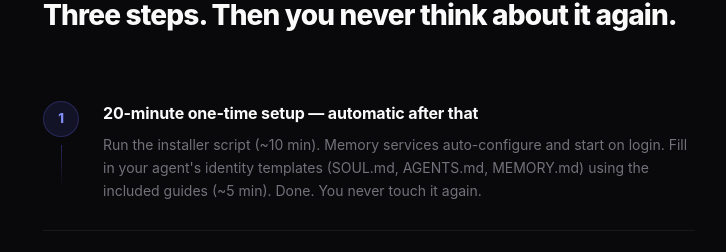
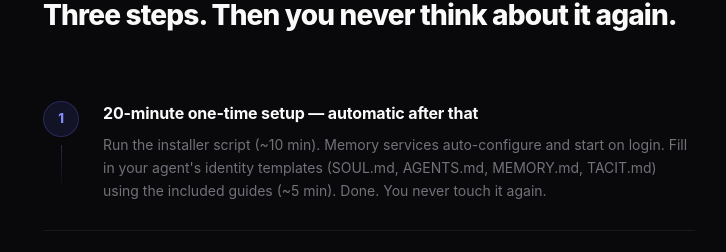
Before and after one commit to marcoiaq/agent-memory-kit, a Next.js app: page / in a window 1280 px wide. Shown: the part 3228-3480 px from the top of the page, without its empty margins (271-997 px from the left). Built offline with nearby package versions, Linux system fonts and the light colour scheme; no server answers.

Commit message:
ux: fix missing TACIT.md in how-it-works step 1 (matches what's-inside section)

```diff
--- a/app/page.tsx
+++ b/app/page.tsx
@@ -821,7 +821,7 @@ export default function Home() {
               </div>
               <div>
                 <div className="step-title">20-minute one-time setup — automatic after that</div>
-                <div className="step-desc">Run the installer script (~10 min). Memory services auto-configure and start on login. Fill in your agent&apos;s identity templates (SOUL.md, AGENTS.md, MEMORY.md) using the included guides (~5 min). Done. You never touch it again.</div>
+                <div className="step-desc">Run the installer script (~10 min). Memory services auto-configure and start on login. Fill in your agent&apos;s identity templates (SOUL.md, AGENTS.md, MEMORY.md, TACIT.md) using the included guides (~5 min). Done. You never touch it again.</div>
               </div>
             </div>
             <div className="step">
```
